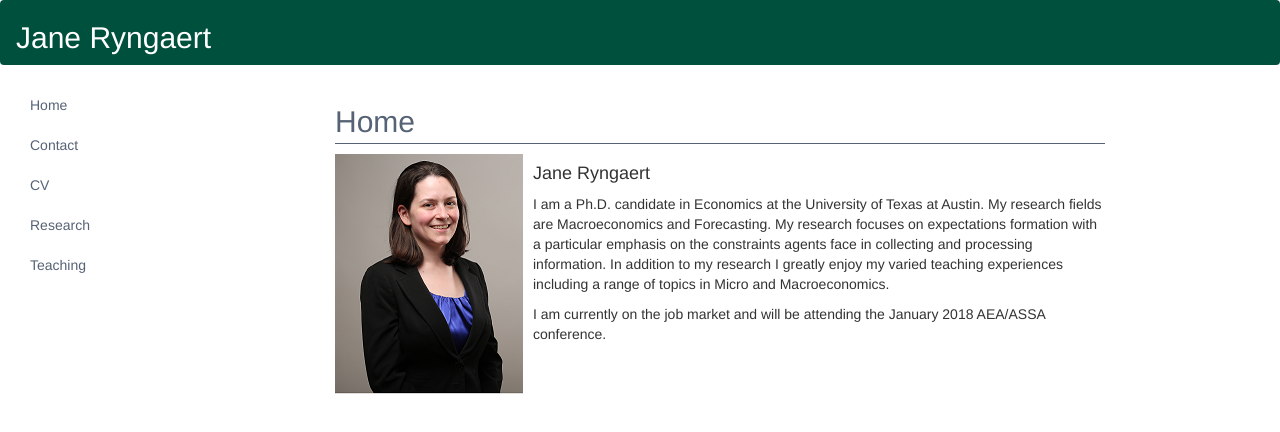
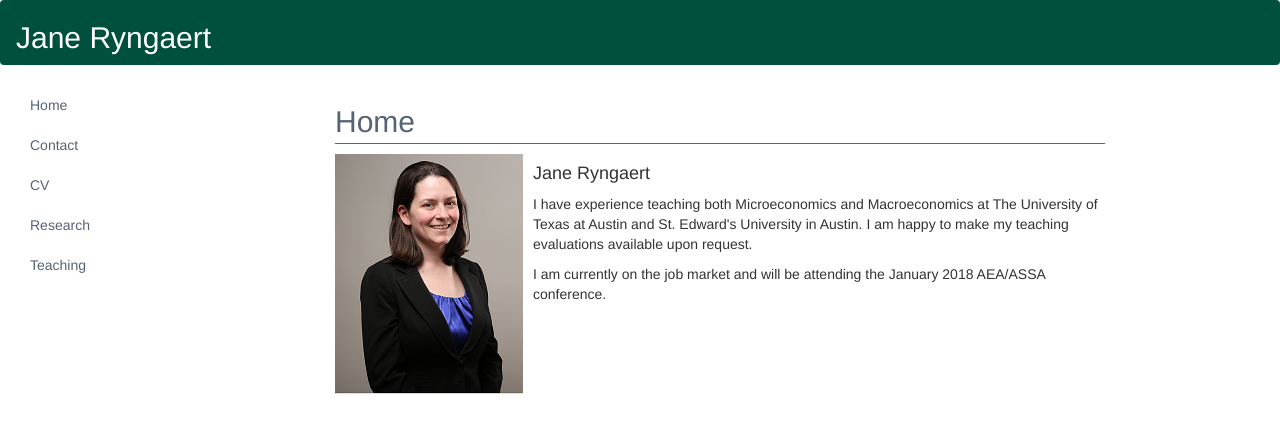
Before and after one commit to janeryngaert/janeryngaert.github.io, a website: page index.html at #!/home in a window 1280 px wide. Drawn offline with nearby package versions, Linux system fonts and the light colour scheme; some packages are replaced by stand-ins of ours.

Commit message:
text fix

```diff
--- a/app/views/home.html
+++ b/app/views/home.html
@@ -12,10 +12,7 @@
             <div class="media-body">
                 <h4 clas="media-heading">Jane Ryngaert</h5>
                 <p>
-                I am a Ph.D. candidate in Economics at the University of Texas at Austin. My research fields are Macroeconomics and Forecasting.
-                My research focuses on expectations formation with a particular emphasis on the constraints agents face in
-                collecting and processing information. In addition to my research I greatly enjoy my varied teaching
-                experiences including a range of topics in Micro and Macroeconomics.
+             I have experience teaching both Microeconomics and Macroeconomics at The University of Texas at Austin and St. Edward's University in Austin.  I am happy to make my teaching evaluations available upon request.
                 </p>
                 <p>I am currently on the job market and will be attending the January
                 2018 AEA/ASSA conference.</p>
```
